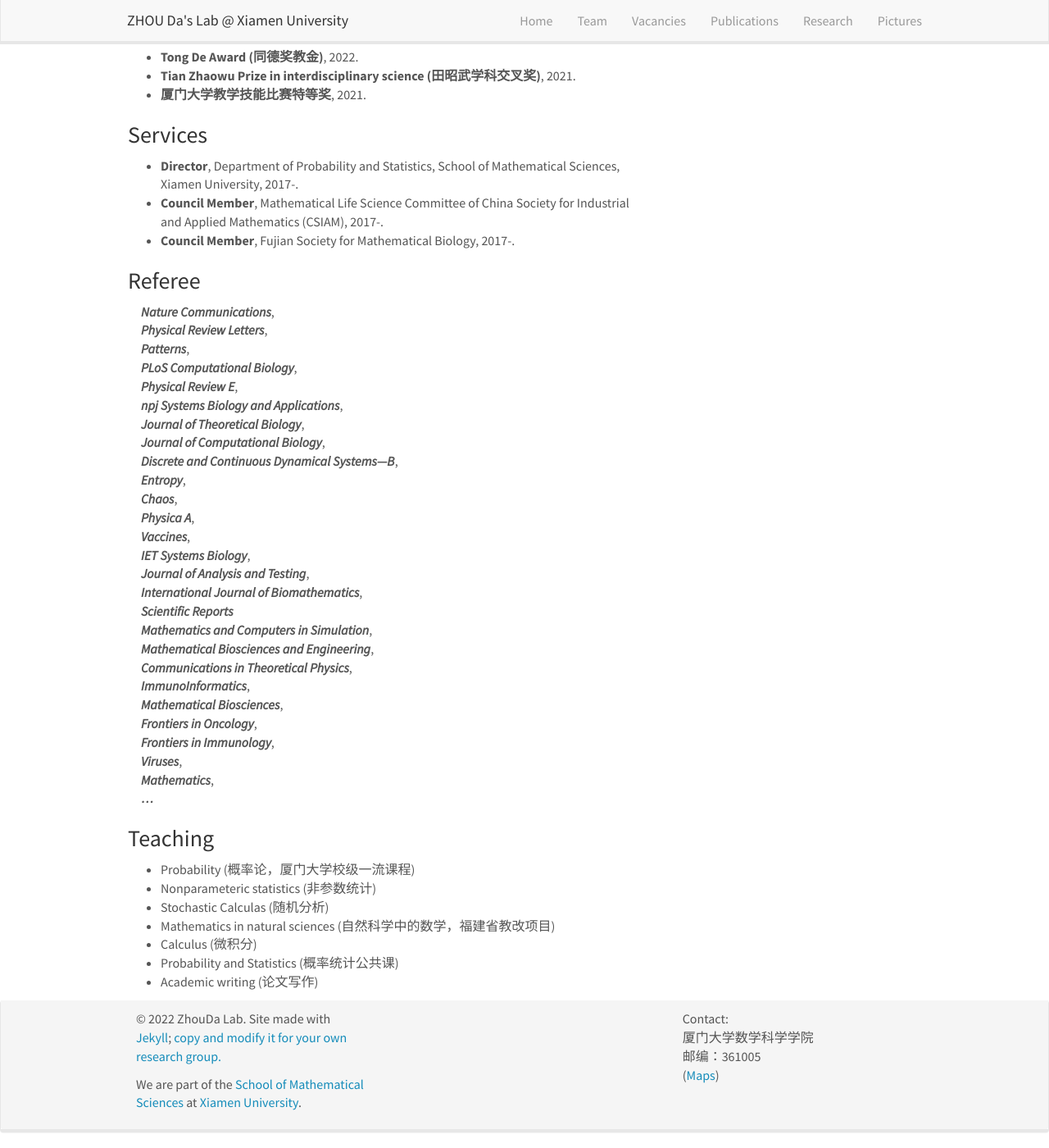
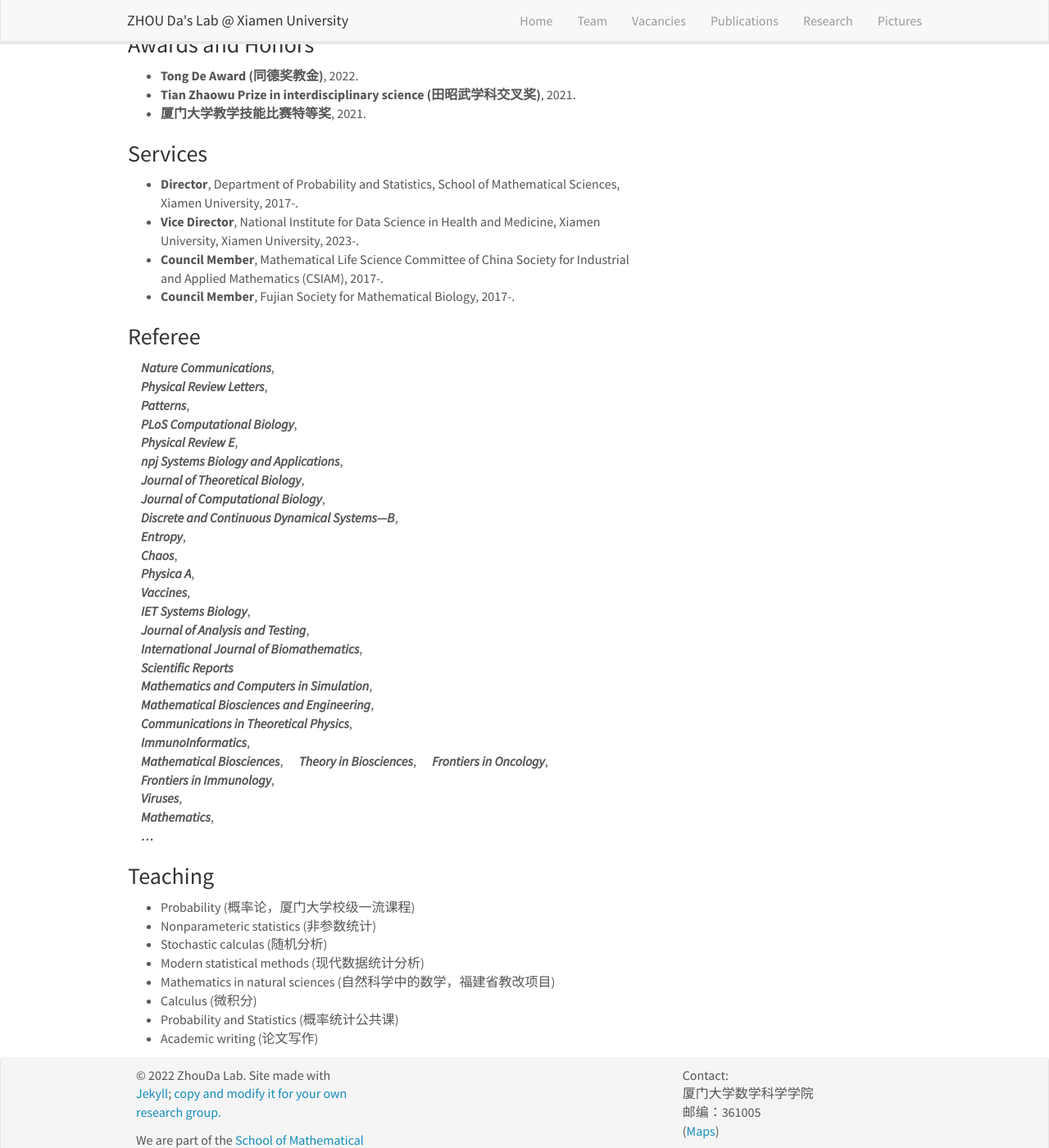
Before and after one commit to ZhouDaLab/zhoudalab.github.io, a Jekyll site: the page built from _pages/home.md, in a window 1280 px wide and 1400 px high, scrolled down 1380 px. Shown: the whole window at 82% size. Built offline with Jekyll 4.4.1, drawn with Linux system fonts in a browser that asks for light colours; nearby versions of some CDN libraries; some of the changed text lies outside the part shown.

Commit message:
Update home.md

```diff
--- a/_pages/home.md
+++ b/_pages/home.md
@@ -12,8 +12,9 @@ School of Mathematical Sciences, Xiamen University, China.
 Email：zhouda@xmu.edu.cn
 
 
-周达，厦门大学数学科学学院副教授，博士生导师，
-厦门大学数学科学学院概率统计系主任
+周达，厦门大学数学科学学院 副教授/博士生导师
+厦门大学健康医疗大数据国家研究院 副院长
+厦门大学数学科学学院概率统计系 主任
 
 ### Wechat Official QR code (课题组微信公众号)
 <img src="{{ site.url }}{{ site.baseurl }}/images/qrcode_wechat.jpg" alt="Slide 1" width="200" height="200" />
@@ -60,6 +61,7 @@ Email：zhouda@xmu.edu.cn
 
 ### Services
 - **Director**, Department of Probability and Statistics, School of Mathematical Sciences, Xiamen University, 2017-.
+- **Vice Director**, National Institute for Data Science in Health and Medicine, Xiamen University, Xiamen University, 2023-.
 - **Council Member**, Mathematical Life Science Committee of China Society for Industrial and Applied Mathematics (CSIAM), 2017-.
 - **Council Member**, Fujian Society for Mathematical Biology, 2017-.
 
@@ -87,6 +89,7 @@ Email：zhouda@xmu.edu.cn
 &emsp;***Communications in Theoretical Physics***,
 &emsp;***ImmunoInformatics***,
 &emsp;***Mathematical Biosciences***,
+&emsp;***Theory in Biosciences***,
 &emsp;***Frontiers in Oncology***,
 &emsp;***Frontiers in Immunology***,
 &emsp;***Viruses***,
@@ -96,7 +99,8 @@ Email：zhouda@xmu.edu.cn
 ### Teaching
 - Probability (概率论，厦门大学校级一流课程)
 - Nonparameteric statistics (非参数统计)
-- Stochastic Calculas (随机分析)
+- Stochastic calculas (随机分析)
+- Modern statistical methods (现代数据统计分析)
 - Mathematics in natural sciences (自然科学中的数学，福建省教改项目)
 - Calculus (微积分)
 - Probability and Statistics (概率统计公共课)
```
